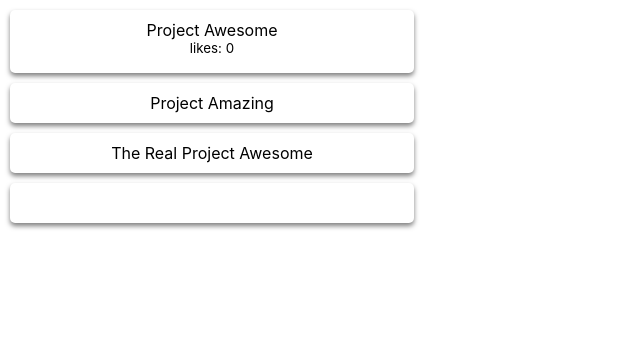
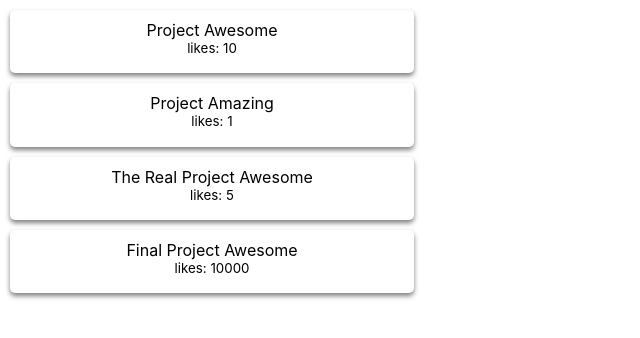
Before and after one commit to dlfosterii/memory-game, a React (Create React App) app: page / in a window 1280 px wide. Shown: the top 338 px of the page, without its empty margins (0-640 px from the left). Built offline with nearby package versions, Linux system fonts and the light colour scheme.

Commit message:
example code

```diff
--- a/src/App.js
+++ b/src/App.js
@@ -5,14 +5,22 @@ import Card from './components/Card';
 import './App.css';
 
 function App() {
+  const projects = [
+    { name: 'Project Awesome', likes: 10},
+    { name: 'Project Amazing', likes: 1},
+    { name: 'The Real Project Awesome',likes: 5},
+    { name: 'Final Project Awesome',likes: 10000},
+  ]
+
   return (
     <div className="App">
-      <Card title="Project Awesome" likes={0}></Card>
-      <Card title="Project Amazing"></Card>
-      <Card title="The Real Project Awesome"></Card>
-      <Card></Card>
-
-
+      {projects.map((project, index) => {
+        return <Card
+        name={project.name}
+        key={index}
+        likes={project.likes}
+        ></Card>
+      })}
     </div>
   );
 }
--- a/src/components/Card.jsx
+++ b/src/components/Card.jsx
@@ -7,10 +7,10 @@ class Card extends Component {
 
         return (
             <div className="Card">
-             {this.props.title}
+                {this.props.name}
                 <br></br>
                 {this.props.likes >= 0 ? (
-                 <sup>likes: { this.props.likes }</sup>
+                    <sup>likes: { this.props.likes}</sup>
                 )
                     : ''}
             </div>
```
Lines whose indentation alone changed are shown as unchanged.
